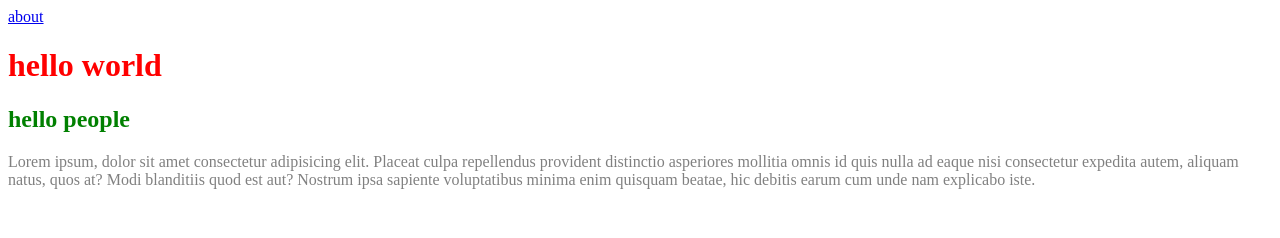
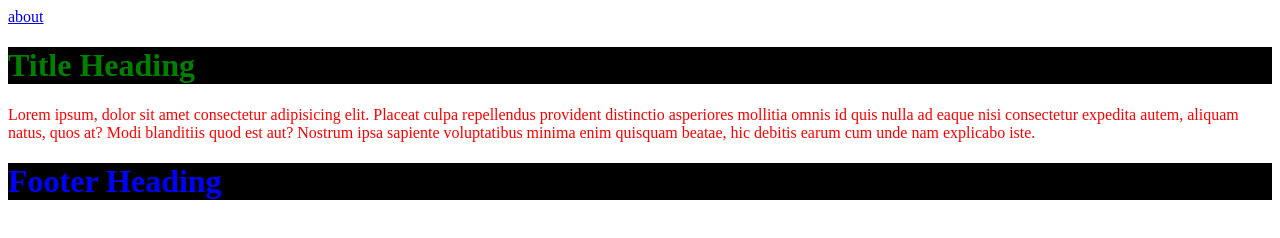
Before and after one commit to LeoonWi/AIP_3, a plain HTML site: page index.html in a window 1280 px wide. Drawn offline with Linux system fonts and the light colour scheme.

Commit message:
add id in css

```diff
--- a/css/style.css
+++ b/css/style.css
@@ -1,11 +1,13 @@
-h1 {
+body {
     color: red;
 }
 
-h2 {
+#title {
     color: green;
+    background: black;
 }
 
-p {
-    color: gray;
+#footer {
+    color: blue;
+    background: black;
 }
--- a/index.html
+++ b/index.html
@@ -9,9 +9,8 @@
 </head>
 <body>
     <a href="about.html">about</a>
-    <h1 id="top">hello world</h1>
-    <h2>hello people</h2>
+    <h1 id="title">Title Heading</h1>
     <p>Lorem ipsum, dolor sit amet consectetur adipisicing elit. Placeat culpa repellendus provident distinctio asperiores mollitia omnis id quis nulla ad eaque nisi consectetur expedita autem, aliquam natus, quos at? Modi blanditiis quod est aut? Nostrum ipsa sapiente voluptatibus minima enim quisquam beatae, hic debitis earum cum unde nam explicabo iste.</p>
-
+    <h1 id="footer">Footer Heading</h1>
 </body>
 </html>
```
